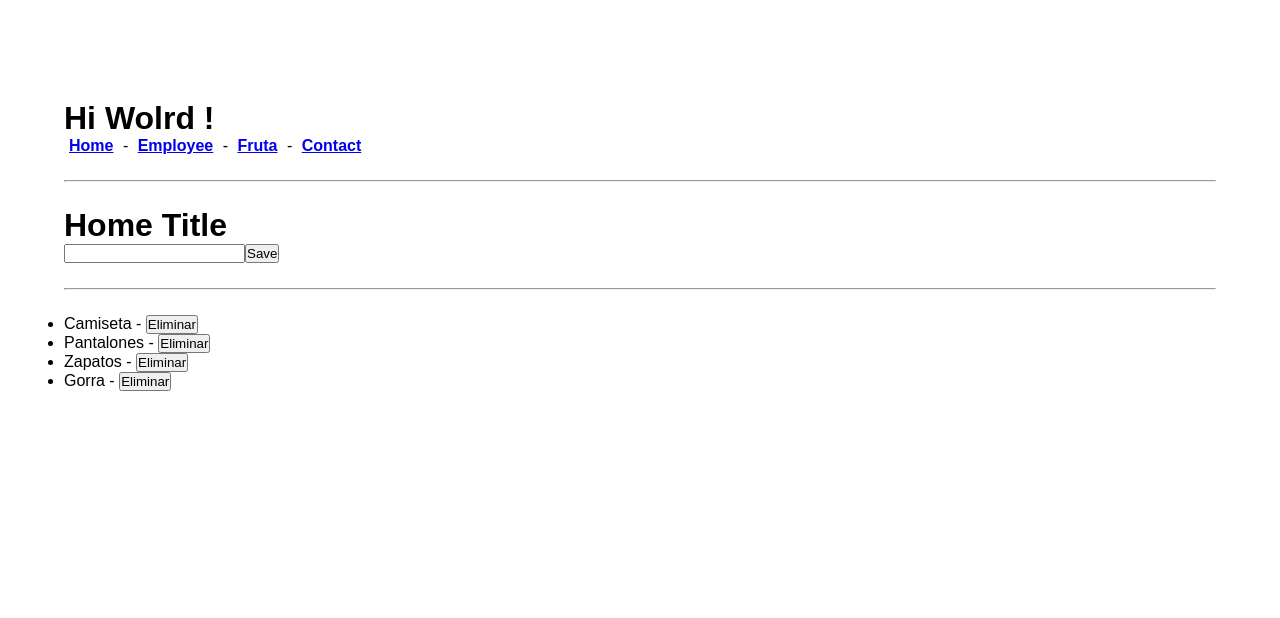
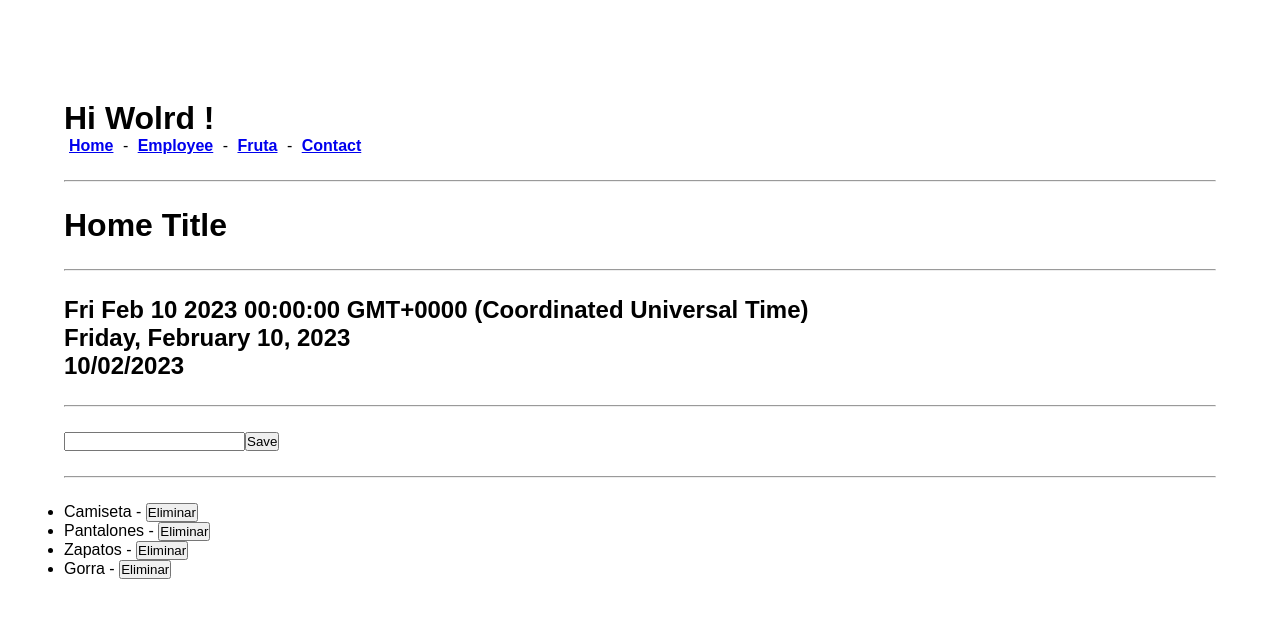
Before and after one commit to angelherce/udemy-angular-01, an Angular app in the folder curso-angular-01/: page / in a window 1280 px wide. Shown: the top 618 px of the page. Built offline with nearby package versions, Linux system fonts and the light colour scheme.

Commit message:
Sección 08: V038 - Pipes para fechas - Se han añadido una propiedad de tipo fecha al componente Home. - Se ha editado la plantilla HTML del componente Home para mostrar la propiedad creada utilizando el pipe de date. - Se ha añadido la documentación correspondiente a lo que se ha realizado.

```diff
--- a/curso-angular-01/src/app/components/home/home.component.html
+++ b/curso-angular-01/src/app/components/home/home.component.html
@@ -1,4 +1,12 @@
 <h1>{{title}}</h1>
+
+<hr/>
+
+<h2>{{date}}</h2>
+<h2>{{date | date: 'fullDate' }}</h2>
+<h2>{{date | date: 'dd/MM/yyyy' }}</h2>
+
+<hr/>
 
 <input type="text" [(ngModel)]="prendaToInsert"/>
 <button (click)="save()">Save</button>
--- a/curso-angular-01/src/app/components/home/home.component.ts
+++ b/curso-angular-01/src/app/components/home/home.component.ts
@@ -10,6 +10,7 @@ export class HomeComponent{
    public title: string;
    public ropa: Array<string>;
    public prendaToInsert: string;
+   public date: Date;
 
    public constructor(
       private _ropaService: RopaService
@@ -18,6 +19,7 @@ export class HomeComponent{
       this.title = 'Home Title';
       this.ropa = [];
       this.prendaToInsert = '';
+      this.date = new Date( 2023, 1, 10 );
    }
 
    public ngOnInit(): void{
```
Also changed, not shown: 1 other file (tests, documents, lock files or other folders).
